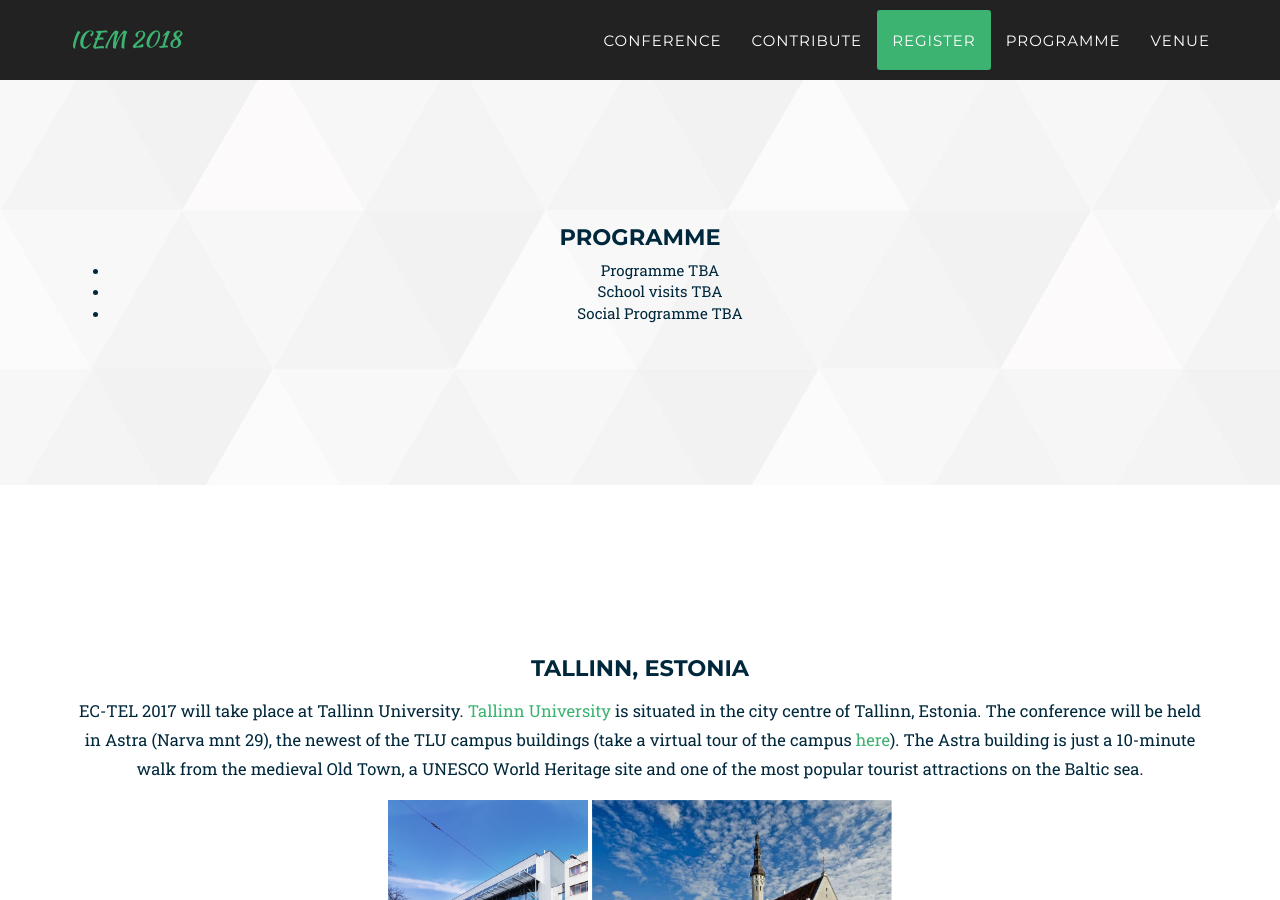
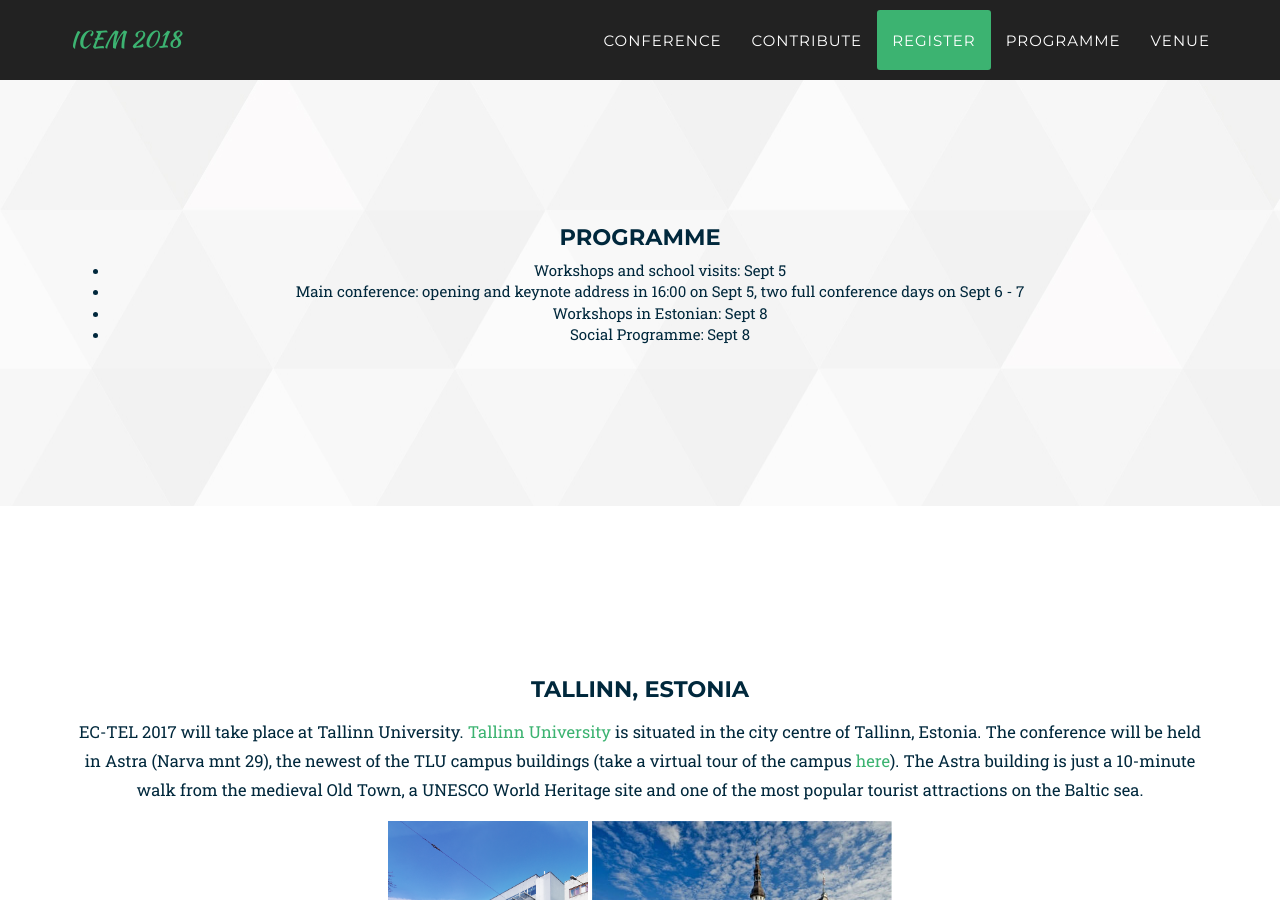
Before and after one commit to MJoosep/ICEM, a Jekyll site: the page built from index.html, in a window 1280 px wide and 900 px high, scrolled down 6860 px. Built offline with Jekyll 4.4.1, drawn with Linux system fonts in a browser that asks for light colours; some web fonts are replaced.

Commit message:
Update programme.html

```diff
--- a/_includes/2017_data/programme.html
+++ b/_includes/2017_data/programme.html
@@ -4,9 +4,10 @@
     <div class="container" style="text-align:center;">
         <h2>Programme</h2>
         <ul>
-            <li>Programme TBA</li>
-            <li>School visits TBA</li>
-            <li>Social Programme TBA</li>
+            <li>Workshops and school visits: Sept 5</li>
+            <li>Main conference: opening and keynote address in 16:00 on Sept 5, two full conference days on Sept 6 - 7 </li>
+            <li>Workshops in Estonian: Sept 8</li>
+            <li>Social Programme: Sept 8</li>
         </ul>
     </div>
 </section>
```
